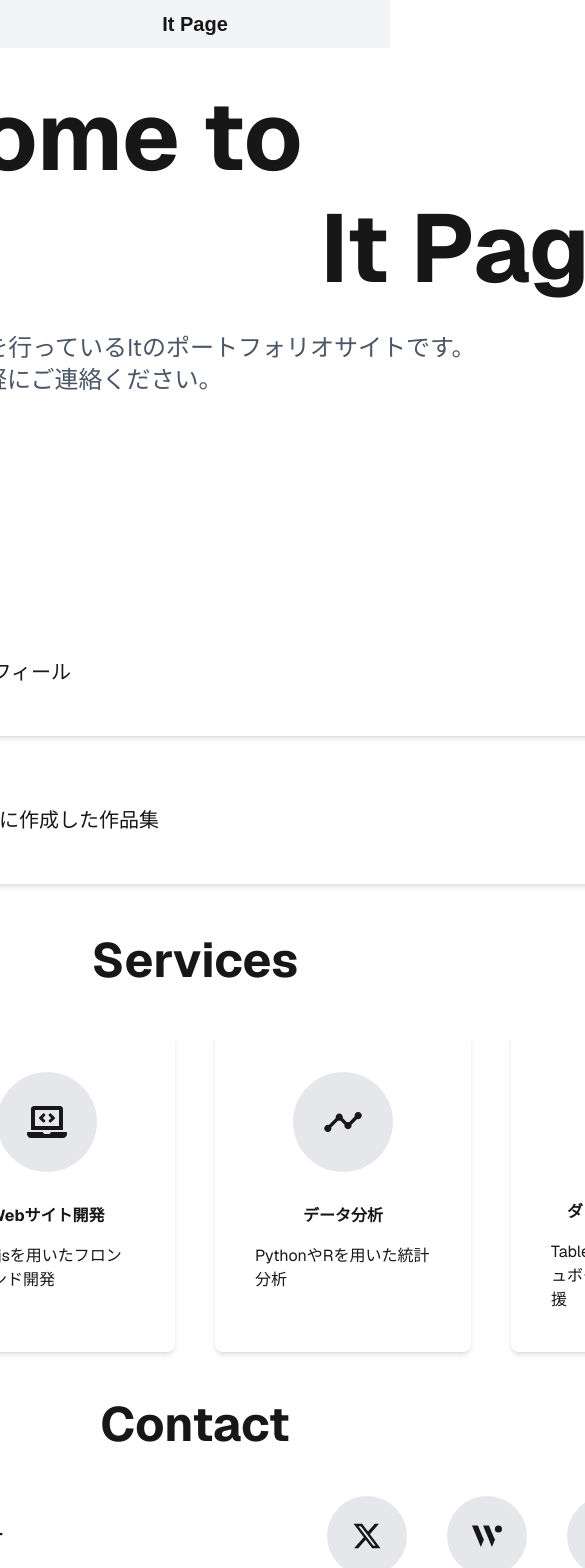
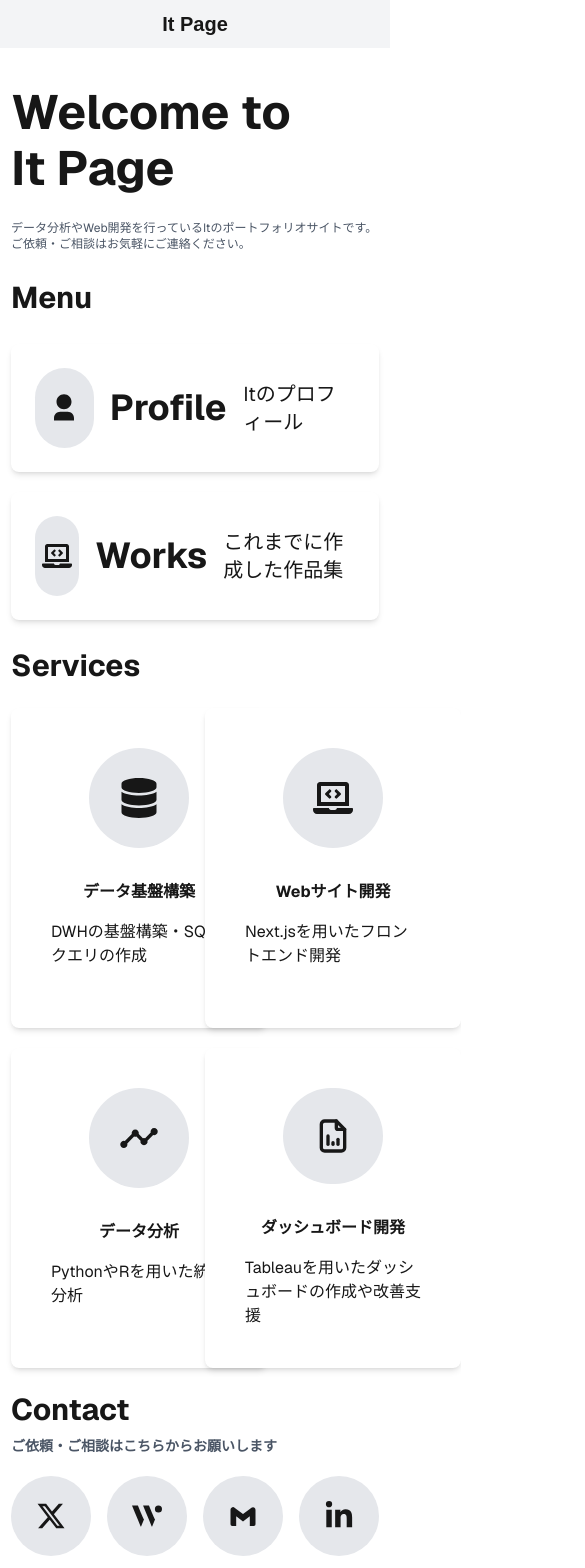
Before and after one commit to itto1018/It_homepage, a Next.js app: page / in a window 390 px wide. Shown: the top 1568 px of the page, 585 px wide, since content can reach past the window. Built offline with nearby package versions, Linux system fonts and the light colour scheme.

Commit message:
fix: responsive

```diff
--- a/src/app/page.tsx
+++ b/src/app/page.tsx
@@ -5,15 +5,15 @@ import MenuLinkCard from "@/components/MenuLinkCard";
 
 export default function Home() {
   return (
-    <div className="justify-items-center gap-16 pb-20 font-[family-name:var(--font-geist-sans)] sm:p-20">
-      <main className="row-start-2 flex flex-col items-center gap-[32px] sm:items-start">
+    <div className="justify-items-center gap-5 px-5 py-5 font-[family-name:var(--font-geist-sans)] lg:gap-10 lg:px-30 lg:py-10">
+      <main className="row-start-2 flex flex-col gap-2 items-start lg:gap-7">
         {/* top */}
-        <div className="my-10 px-30 flex w-full flex-col gap-[20px]">
-          <div className="mb-4 text-8xl font-bold">
-            <h1 className="pb-4 text-start">Welcome to</h1>
-            <h1 className="text-end">It Page</h1>
+        <div className="flex flex-col gap-5 px-0 py-5 lg:py-10 lg:px-5">
+          <div className="mb-2 text-5xl font-bold text-start lg:mb-4 lg:text-8xl">
+            <h1 className="pb-2 lg:pb-4">Welcome to</h1>
+            <h1>It Page</h1>
           </div>
-          <article className="text-2xl text-gray-600">
+          <article className="text-xs text-gray-600 lg:text-2xl">
             <p>
               データ分析やWeb開発を行っているItのポートフォリオサイトです。
               <br />
@@ -22,20 +22,18 @@ export default function Home() {
           </article>
         </div>
         {/* Menu */}
-        <div className="w-full">
-          <div className="flex flex-col items-start my-10">
-            <h2 className="text-6xl font-bold">Menu</h2>
-          </div>
-          <div className="my-5 flex w-full flex-col gap-5">
-            <MenuLinkCard title="Profile" discript="Itのプロフィール" url="/" />
-            <MenuLinkCard title="Works" discript="これまでに作成した作品集" url="/" />
-          </div>
+        <div className="flex flex-col items-start">
+          <h2 className="text-3xl font-bold lg:text-5xl">Menu</h2>
+        </div>
+        <div className="my-5 flex w-full flex-col gap-5">
+          <MenuLinkCard title="Profile" discript="Itのプロフィール" url="/" />
+          <MenuLinkCard title="Works" discript="これまでに作成した作品集" url="/" />
         </div>
         {/* Services */}
         <div className="flex flex-col items-start">
-          <h2 className="text-5xl font-bold">Services</h2>
+          <h2 className="text-3xl font-bold lg:text-5xl">Services</h2>
         </div>
-        <div className="my-4 flex gap-10">
+        <div className="my-4 grid grid-cols-2 gap-5 md:grid-cols-2 lg:grid-cols-4 lg:gap-10">
           <ServiceModalCard title="データ基盤構築" discript="DWHの基盤構築・SQLクエリの作成" />
           <ServiceModalCard title="Webサイト開発" discript="Next.jsを用いたフロントエンド開発" />
           <ServiceModalCard title="データ分析" discript="PythonやRを用いた統計分析" />
@@ -46,13 +44,15 @@ export default function Home() {
         </div>
         {/* Contact */}
         <div className="flex flex-col items-center">
-          <h2 className="text-5xl font-bold">Contact</h2>
+          <h2 className="text-3xl font-bold lg:text-5xl">Contact</h2>
         </div>
-        <div className="flex w-full gap-10">
-          <div className="flex w-3/5 items-center">
-            <p className="text-xl font-bold">ご依頼・ご相談はこちらからお願いします</p>
+        <div className="flex w-full flex-col items-start lg:flex-row lg:justify-between lg:items-center">
+          <div className="pb-5 lg:pb-0">
+            <p className="text-sm font-bold text-gray-600 lg:text-xl">
+              ご依頼・ご相談はこちらからお願いします
+            </p>
           </div>
-          <div className="my-4 flex gap-10">
+          <div className="flex w-full gap-4 lg:w-auto lg:gap-6">
             <SocialLinkIcon type="X" url={"https://x.com/itto1018"} />
             <SocialLinkIcon type="Wantedly" url={"https://www.wantedly.com/id/Itto_Okmr"} />
             <SocialLinkIcon type="Mail" url={"mailto:itto.mura@gmail.com"} />
--- a/src/components/MenuLinkCard.tsx
+++ b/src/components/MenuLinkCard.tsx
@@ -14,7 +14,7 @@ const iconMap = {
   works: <FaLaptopCode size={30} />,
 };
 
-export const MenuLinkCard: FC<Props> = (props) => {
+export const MenuLinkCard: FC<Props> = props => {
   const { title, discript, url } = props;
   const icon = iconMap[title.toLowerCase() as keyof typeof iconMap];
 
--- a/src/components/ServiceModalCard.tsx
+++ b/src/components/ServiceModalCard.tsx
@@ -15,7 +15,7 @@ const iconMap = {
   ダッシュボード開発: <TbFileAnalytics size={40} />,
 };
 
-export const ServiceModalCard: FC<Props> = (props) => {
+export const ServiceModalCard: FC<Props> = props => {
   const { title, discript } = props;
   const icon = iconMap[title.toLowerCase() as keyof typeof iconMap];
 
--- a/src/components/SocialLinkIcon.tsx
+++ b/src/components/SocialLinkIcon.tsx
@@ -16,7 +16,7 @@ const iconMap = {
   LinkedIn: <FaLinkedinIn size={30} />,
 };
 
-const SocialLinkCard: FC<Props> = (props) => {
+const SocialLinkCard: FC<Props> = props => {
   const { type, url } = props;
   const icon = iconMap[type];
 
```
